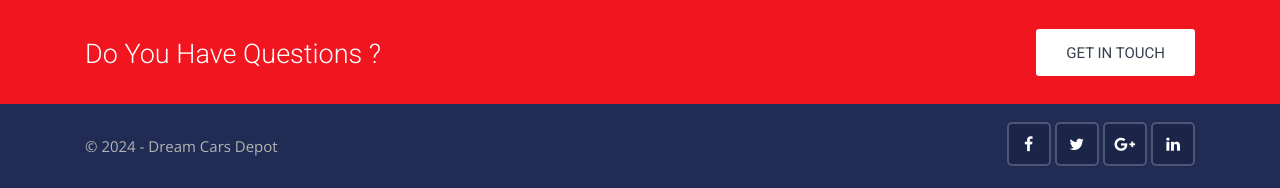
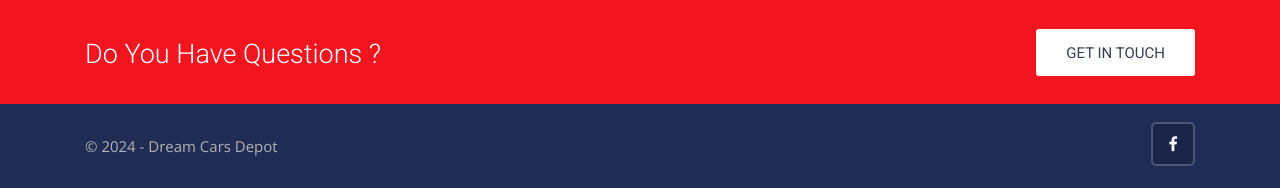
Before and after one commit to BrandiPearl/car, a Django app: page / in a window 1280 px wide. Shown: the part 2654-2842 px from the top of the page. Run offline with Django 3.2, Linux system fonts and the light colour scheme; data comes from the database, SQL or seed files in the repository; data that the repository does not hold is empty; some libraries are stand-ins or nearby versions.

Commit message:
Your commit message

```diff
--- a/cardealer/settings.py
+++ b/cardealer/settings.py
@@ -109,8 +109,9 @@ BASE_DIR = Path(__file__).resolve().parent.parent
 # }
 
 
-DATABASES = {'default': dj_database_url.config(default='postgresql://car_f7dk_user:KfZe6zPDAR5x89n5jxvRz7VXecVkvJjj@dpg-cs82f6bqf0us738j76u0-a.oregon-postgres.render.com/car_f7dk')}
-
+DATABASES = {
+    'default': dj_database_url.config(default=os.getenv('DATABASE_URL'))
+}
 
 # Password validation
 # https://docs.djangoproject.com/en/3.0/ref/settings/#auth-password-validators
--- a/templates/includes/footer.html
+++ b/templates/includes/footer.html
@@ -10,11 +10,11 @@
                 <div class="col-lg-4">
                     <div class="social-list-2">
                         <ul>
-                            <li><a href="#" target="_blank" class="facebook-bg"><i class="fa fa-facebook"></i></a></li>
-                            <li><a href="#" target="_blank" class="twitter-bg"><i class="fa fa-twitter"></i></a></li>
+                            <li><a href="https://www.facebook.com/share/g/17QaERqhSk/?mibextid=K35XfP" target="_blank" class="facebook-bg"><i class="fa fa-facebook"></i></a></li>
+                            {% comment %} <li><a href="#" target="_blank" class="twitter-bg"><i class="fa fa-twitter"></i></a></li>
                             <li><a href="#" target="_blank" class="google-bg"><i class="fa fa-google-plus"></i></a></li>
                             <li><a href="#" target="_blank" class="linkedin-bg"><i class="fa fa-linkedin"></i></a></li>
-                        </ul>
+                        </ul> {% endcomment %}
                     </div>
                 </div>
             </div>
--- a/templates/pages/home.html
+++ b/templates/pages/home.html
@@ -308,8 +308,8 @@
                             </a>
                             <div class="social-list clearfix">
                                 <a href="{{team.facebook_link}}" target="_blank" class="facebook-bg"><i class="fa fa-facebook"></i></a>
-                                <a href="{{team.twitter_link}}" target="_blank" class="twitter-bg"><i class="fa fa-twitter"></i></a>
-                                <a href="{{team.google_plus_link}}" target="_blank" class="google-bg"><i class="fa fa-google"></i></a>
+                                {% comment %} <a href="{{team.twitter_link}}" target="_blank" class="twitter-bg"><i class="fa fa-twitter"></i></a>
+                                <a href="{{team.google_plus_link}}" target="_blank" class="google-bg"><i class="fa fa-google"></i></a> {% endcomment %}
                             </div>
                         </div>
                         <div class="details">
```
Also changed, not shown: 1 other file.
